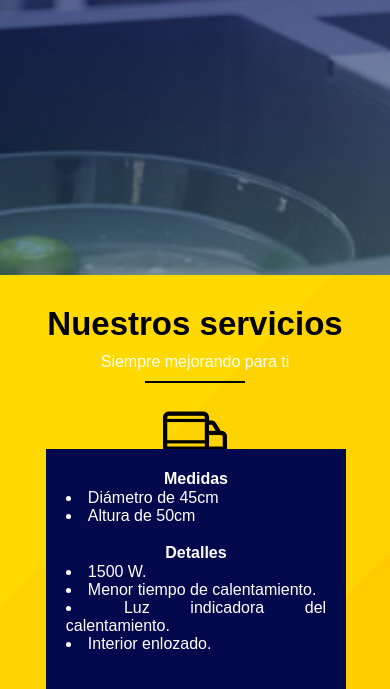
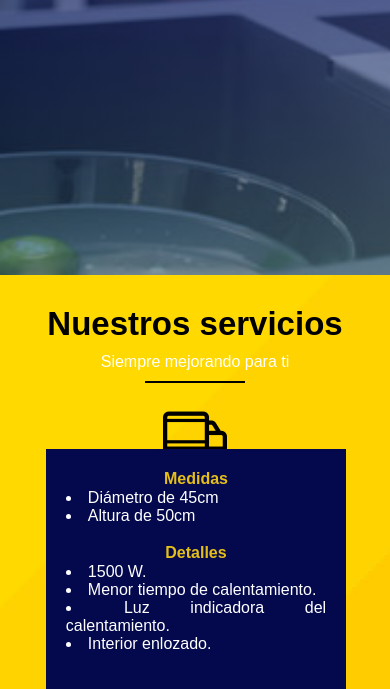
Before and after one commit to Axel1799/Electrodomesticos-florida, a plain HTML site: page index.html in a window 390 px wide. Shown: the part 395-1084 px from the top of the page. Drawn offline with Linux system fonts and the light colour scheme; files whose address does not match are found by name.

Commit message:
actualizando fotos 05/05/2020

```diff
--- a/css/estilos.css
+++ b/css/estilos.css
@@ -366,6 +366,9 @@ nav .enlaces a:hover{
   .portafolio-text h4{
     color: white;
   }
+  .portafolio-text>h4{
+    color: rgba(245, 204, 20, 0.932);
+  }
   .portafolio-text li{
     text-align: justify;
   }
```
